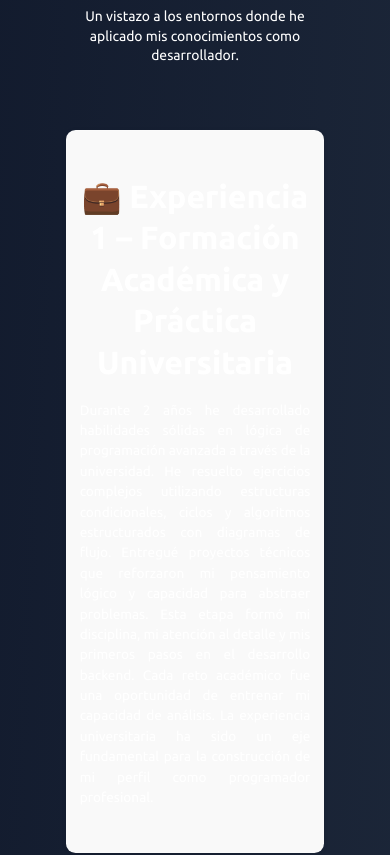
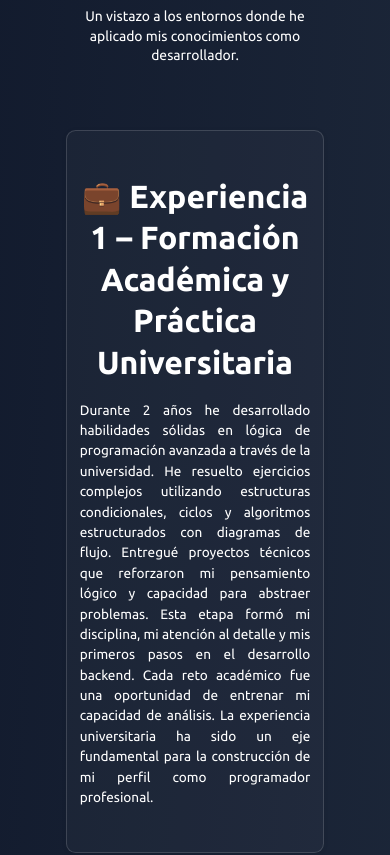
Before and after one commit to GaboInsane6489/portafolio-gabo, a website: page public/index.html in a window 390 px wide. Shown: the part 3660-4515 px from the top of the page. Drawn offline with Linux system fonts and the light colour scheme.

Commit message:
correccion ligera

```diff
--- a/public/index.css
+++ b/public/index.css
@@ -1299,7 +1299,7 @@ body.light-theme .notificacion {
     .Experiencia {
         padding: 1rem;
         border-radius: 0.6rem;
-        background-color: #f9f9f9;
+        background-color: rgba(255, 255, 255, 0.03);
         box-shadow: 0 1px 5px rgba(0,0,0,0.08);
     }
 
```
